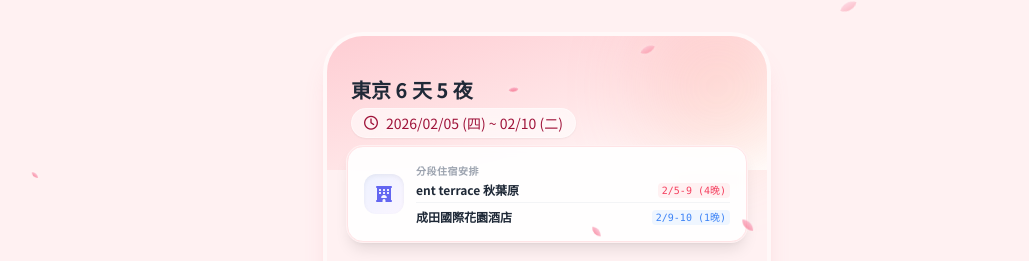
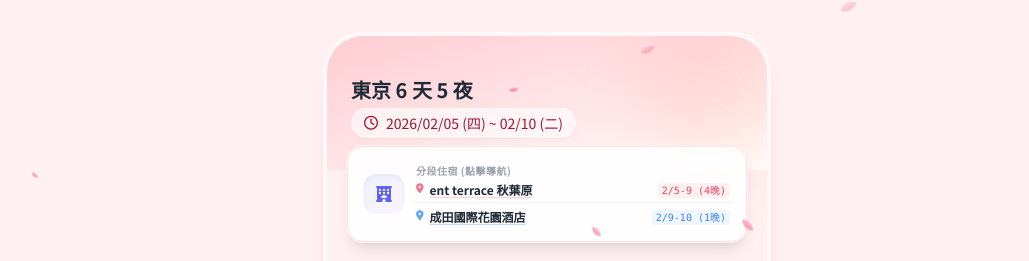
Before and after one commit to peter58501240/Tokyo, a plain HTML site: page index.html in a window 1280 px wide. Shown: the top 261 px of the page, without its empty margins (93-1122 px from the left). Drawn offline with nearby package versions, Linux system fonts and the light colour scheme.

Commit message:
Update index.html

```diff
--- a/index.html
+++ b/index.html
@@ -87,16 +87,23 @@
                         <i class="fas fa-hotel"></i>
                     </div>
                     <div class="flex-1">
-                        <div class="text-[10px] text-gray-400 font-bold tracking-wider mb-1">分段住宿安排</div>
+                        <div class="text-[10px] text-gray-400 font-bold tracking-wider mb-1">分段住宿 (點擊導航)</div>
                         <div class="flex flex-col gap-1">
-                            <div class="flex justify-between items-center border-b border-gray-100 pb-1">
-                                <span class="text-xs font-bold text-gray-800">ent terrace 秋葉原</span>
+                            <!-- 已加入 Google Maps 連結 -->
+                            <a href="https://www.google.com/maps/search/?api=1&query=ent+terrace+Akihabara" target="_blank" class="flex justify-between items-center border-b border-gray-100 pb-1 hover:bg-rose-50 transition-colors rounded px-1 -mx-1 group cursor-pointer">
+                                <div class="flex items-center">
+                                    <i class="fas fa-map-marker-alt text-[10px] text-rose-400 mr-1.5 animate-bounce"></i>
+                                    <span class="text-xs font-bold text-gray-800 group-hover:text-rose-600 underline decoration-rose-200 underline-offset-2">ent terrace 秋葉原</span>
+                                </div>
                                 <span class="text-[10px] text-rose-500 font-mono bg-rose-50 px-1 rounded">2/5-9 (4晚)</span>
-                            </div>
-                            <div class="flex justify-between items-center pt-0.5">
-                                <span class="text-xs font-bold text-gray-800">成田國際花園酒店</span>
+                            </a>
+                            <a href="https://www.google.com/maps/search/?api=1&query=International+Garden+Hotel+Narita" target="_blank" class="flex justify-between items-center pt-0.5 hover:bg-blue-50 transition-colors rounded px-1 -mx-1 group cursor-pointer">
+                                <div class="flex items-center">
+                                    <i class="fas fa-map-marker-alt text-[10px] text-blue-400 mr-1.5 animate-bounce" style="animation-delay: 0.1s;"></i>
+                                    <span class="text-xs font-bold text-gray-800 group-hover:text-blue-600 underline decoration-blue-200 underline-offset-2">成田國際花園酒店</span>
+                                </div>
                                 <span class="text-[10px] text-blue-500 font-mono bg-blue-50 px-1 rounded">2/9-10 (1晚)</span>
-                            </div>
+                            </a>
                         </div>
                     </div>
                 </div>
```
